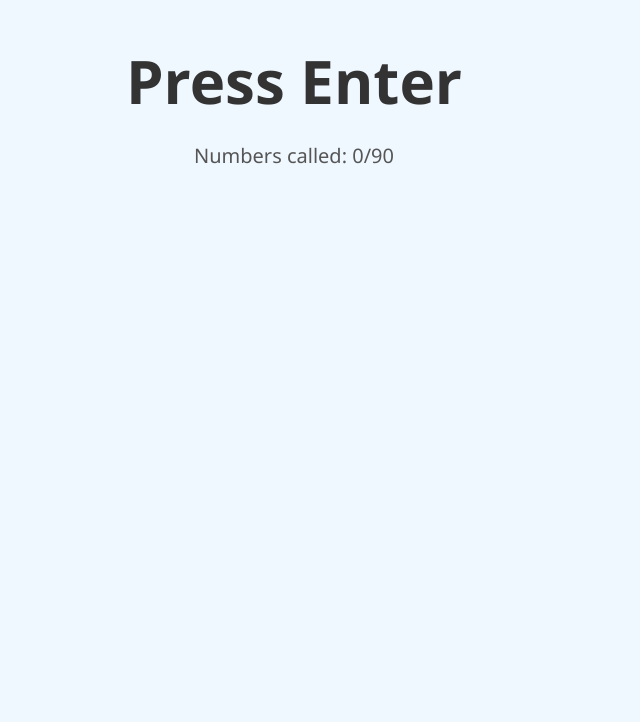
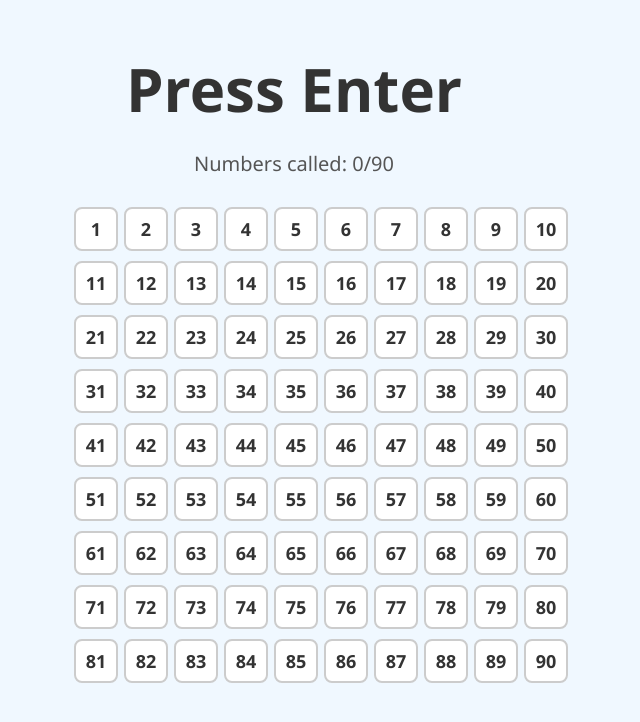
Before and after one commit to NishantGuyal/tambola, a plain HTML site: page index.html in a window 1280 px wide. Shown: the whole page, without its empty margins (346-986 px from the left). Drawn offline with Linux system fonts and the light colour scheme.

Commit message:
Added history

```diff
--- a/index.html
+++ b/index.html
@@ -8,7 +8,6 @@
         body {
             font-family: 'Segoe UI', sans-serif;
             text-align: center;
-            margin: 0;
             padding: 20px;
             background-color: #f0f8ff;
         }
@@ -24,24 +23,39 @@
             color: #555;
         }
 
-        #history {
-            margin-top: 30px;
+        #grid {
+            margin: 30px auto;
             display: grid;
-            grid-template-columns: repeat(10, 1fr);
-            gap: 10px;
-            max-width: 600px;
-            margin-left: auto;
-            margin-right: auto;
+            grid-template-columns: repeat(10, 40px);
+            grid-gap: 10px;
+            max-width: 440px;
         }
 
-        .called-number {
-            background-color: #ffe680;
-            border: 1px solid #ccc;
-            border-radius: 6px;
-            padding: 10px;
-            font-size: 24px;
+        .number-cell {
+            width: 40px;
+            height: 40px;
+            background-color: #fff;
+            border: 2px solid #ccc;
+            border-radius: 8px;
+            display: flex;
+            align-items: center;
+            justify-content: center;
+            font-size: 18px;
+            font-weight: bold;
             color: #333;
-            font-weight: bold;
+            transition: background-color 0.3s ease, color 0.3s ease;
+        }
+
+        .number-cell.called {
+            background-color: #ffda66;
+            border-color: #f39c12;
+            color: #000;
+        }
+
+        .number-cell.latest {
+            background-color: #4CAF50;
+            color: white;
+            border-color: #388e3c;
         }
     </style>
 </head>
@@ -50,15 +64,25 @@
 
     <h1 id="number">Press Enter</h1>
     <p id="status">Numbers called: 0/90</p>
-    <div id="history"></div>
+
+    <div id="grid"></div>
 
     <script>
         const numberDisplay = document.getElementById('number');
         const statusDisplay = document.getElementById('status');
-        const historyDisplay = document.getElementById('history');
+        const grid = document.getElementById('grid');
 
         let remainingNumbers = Array.from({ length: 90 }, (_, i) => i + 1);
         let calledNumbers = [];
+
+        // Create number grid
+        for (let i = 1; i <= 90; i++) {
+            const cell = document.createElement('div');
+            cell.className = 'number-cell';
+            cell.id = `cell-${i}`;
+            cell.textContent = i;
+            grid.appendChild(cell);
+        }
 
         function speakNumber(num) {
             const msg = new SpeechSynthesisUtterance(`Number ${num}`);
@@ -66,7 +90,7 @@
             msg.pitch = 1;
             msg.rate = 0.9;
             msg.volume = 1;
-            window.speechSynthesis.cancel(); // Stop any current speech
+            window.speechSynthesis.cancel();
             window.speechSynthesis.speak(msg);
         }
 
@@ -84,12 +108,21 @@
             numberDisplay.textContent = nextNumber;
             statusDisplay.textContent = `Numbers called: ${calledNumbers.length}/90`;
 
-            const numberBox = document.createElement('div');
-            numberBox.className = 'called-number';
-            numberBox.textContent = nextNumber;
-            historyDisplay.appendChild(numberBox);
+            updateGrid(nextNumber);
+            speakNumber(nextNumber);
+        }
 
-            speakNumber(nextNumber);
+        function updateGrid(latestNumber) {
+            // Remove previous latest highlight
+            document.querySelectorAll('.number-cell.latest').forEach(cell => {
+                cell.classList.remove('latest');
+            });
+
+            // Highlight current number
+            const cell = document.getElementById(`cell-${latestNumber}`);
+            if (cell) {
+                cell.classList.add('called', 'latest');
+            }
         }
 
         document.addEventListener('keydown', (e) => {
@@ -98,7 +131,6 @@
             }
         });
     </script>
-
 </body>
 
 </html>
```
